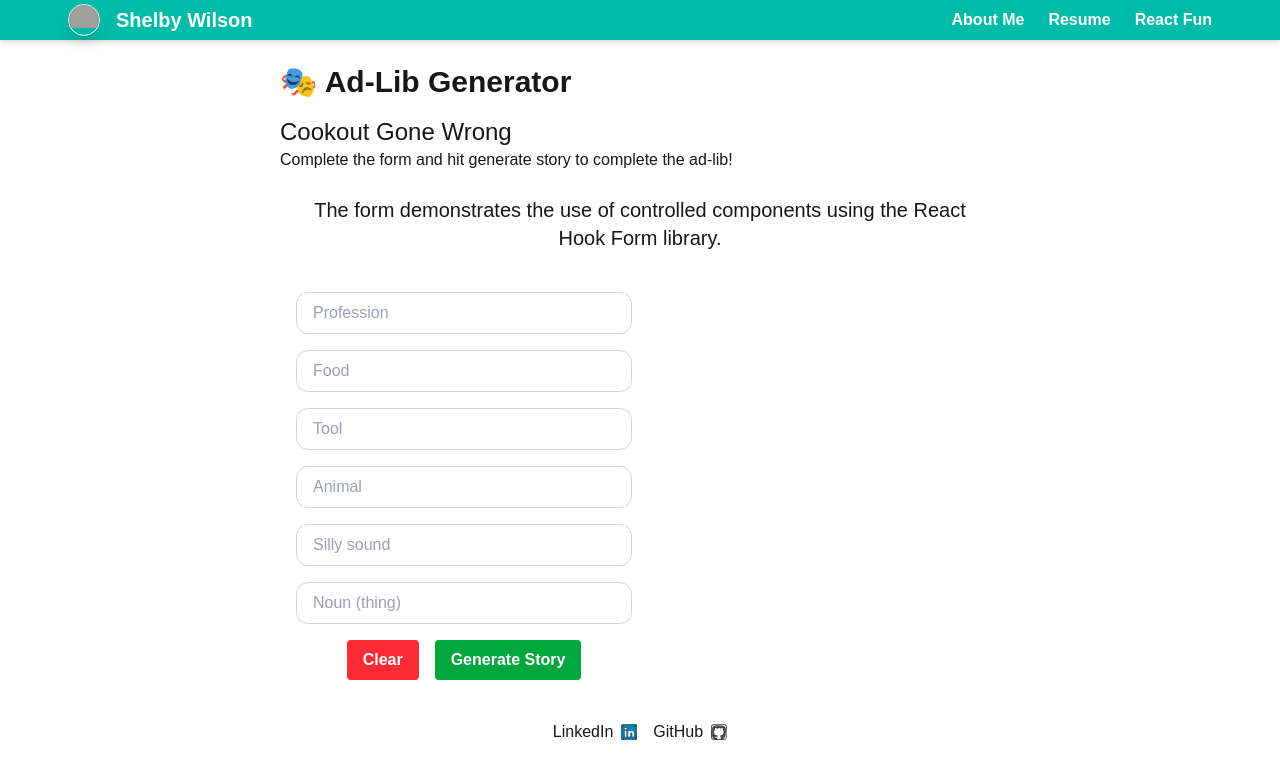
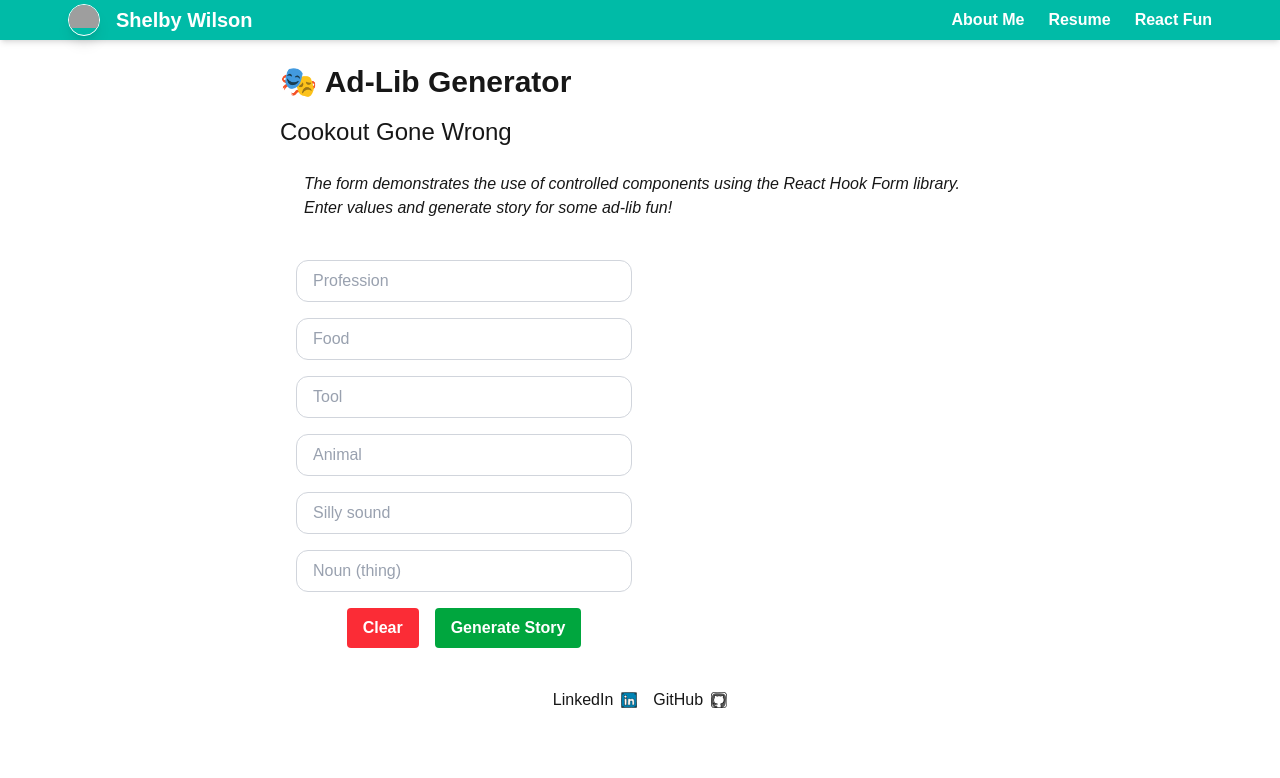
Before and after one commit to shelbyleanne22/shelby-wilson, a Next.js app in the folder shelby-wilson/: page /reactFun/adlib in a window 1280 px wide. Shown: the top 778 px of the page. Built offline with nearby package versions, Linux system fonts and the light colour scheme; grey boxes are pictures that could not be loaded.

Commit message:
updated look of descriptions

```diff
--- a/shelby-wilson/app/reactFun/adlib/page.tsx
+++ b/shelby-wilson/app/reactFun/adlib/page.tsx
@@ -64,8 +64,9 @@ export default function AdLibPage() {
         <div className="p-6 w-full lg:w-[60%] mx-auto">
             <h1 className="text-3xl font-bold mb-4">🎭 Ad-Lib Generator</h1>
             <h2 className="text-2xl">{randomPrompt.title}</h2>
-            <h3>Complete the form and hit generate story to complete the ad-lib!</h3>
-            <p className="text-xl text-center p-4 m-2">The form demonstrates the use of controlled components using the React Hook Form library.</p>
+            <p className="text-md text-center md:text-left p-4 m-2 italic">The form demonstrates the use of controlled components using the React Hook Form library.
+                Enter values and generate story for some ad-lib fun!
+            </p>
             <div className="flex flex-col md:flex-row gap-4 p-4">
                 <div className="w-full md:w-1/2 space-y-4">
                     <form noValidate onSubmit={handleSubmit(onSubmit)} className="space-y-4">
--- a/shelby-wilson/app/reactFun/hookVisualizer/page.tsx
+++ b/shelby-wilson/app/reactFun/hookVisualizer/page.tsx
@@ -5,7 +5,7 @@ export default function HookMeUp() {
     return (
         <div className="p-8 max-w-4xl mx-auto">
             <h1 className="text-3xl font-bold mb-6 text-center">🪝 Hook Visualizer!</h1>
-            <p className="text-xl text-center p-4 m-2">The Hook Visualizer demonstrates the use of React hooks that help manipulate state.</p>
+            <p className="text-md text-center md:text-left p-4 m-2 italic">The Hook Visualizer demonstrates the use of React hooks that help manipulate state.</p>
             <HookMeUpVisualizer />
         </div>
     )
--- a/shelby-wilson/app/reactFun/moodTracker/page.tsx
+++ b/shelby-wilson/app/reactFun/moodTracker/page.tsx
@@ -5,7 +5,7 @@ export default function MoodTracker() {
     return (
         <div className="p-8 max-w-xl mx-auto text-center">
             <h1 className='text-3xl font-bold mb-4'>Mood Tracker</h1>
-            <p className="text-xl text-center p-4 m-2">The Mood Tracker uses localStorage and React Context to track selected moods.</p>
+            <p className="text-md text-center md:text-left p-4 m-2 italic">The Mood Tracker uses localStorage and React Context to track selected moods.</p>
             <EmojiMoodTracker />
         </div>
     )
```
